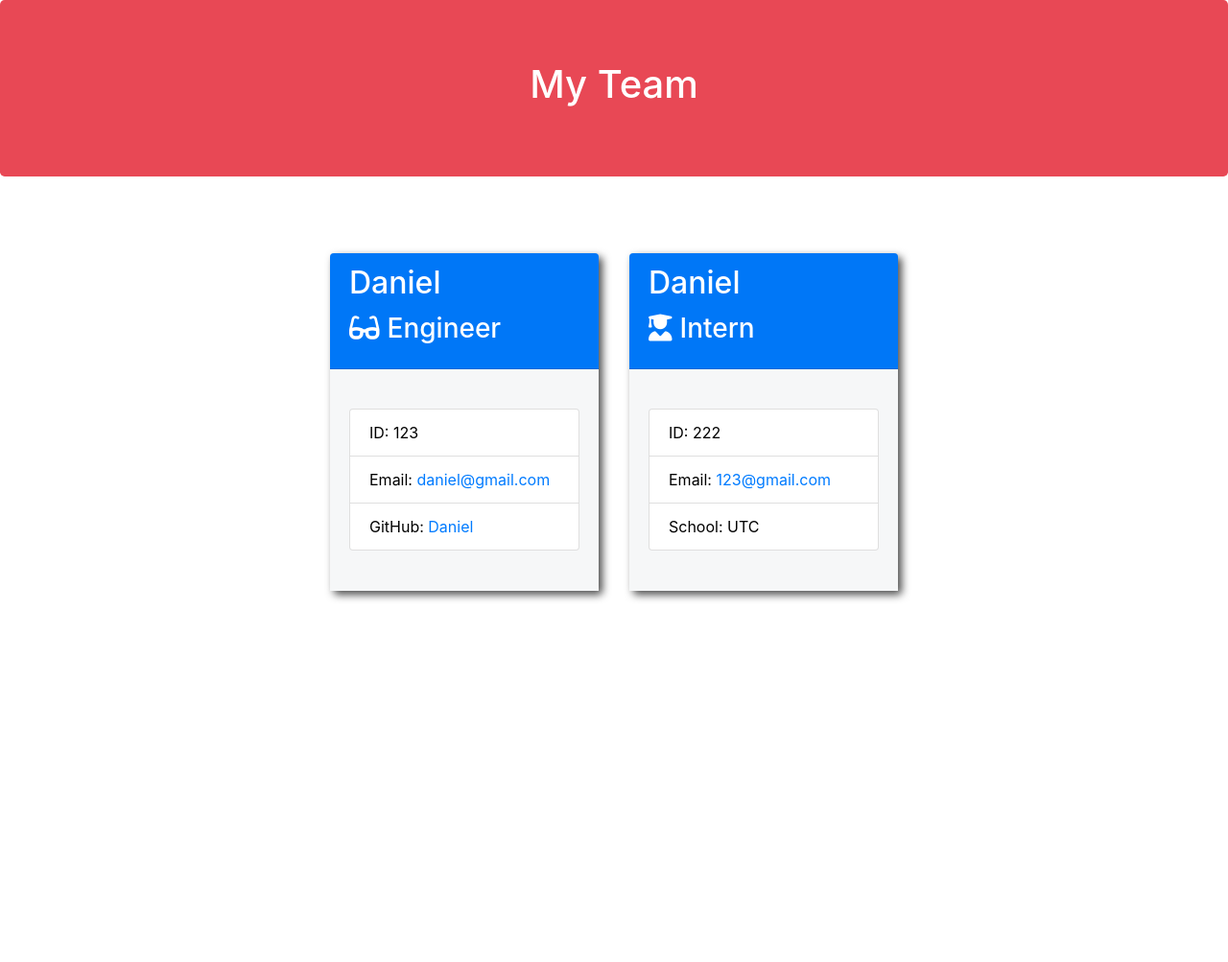
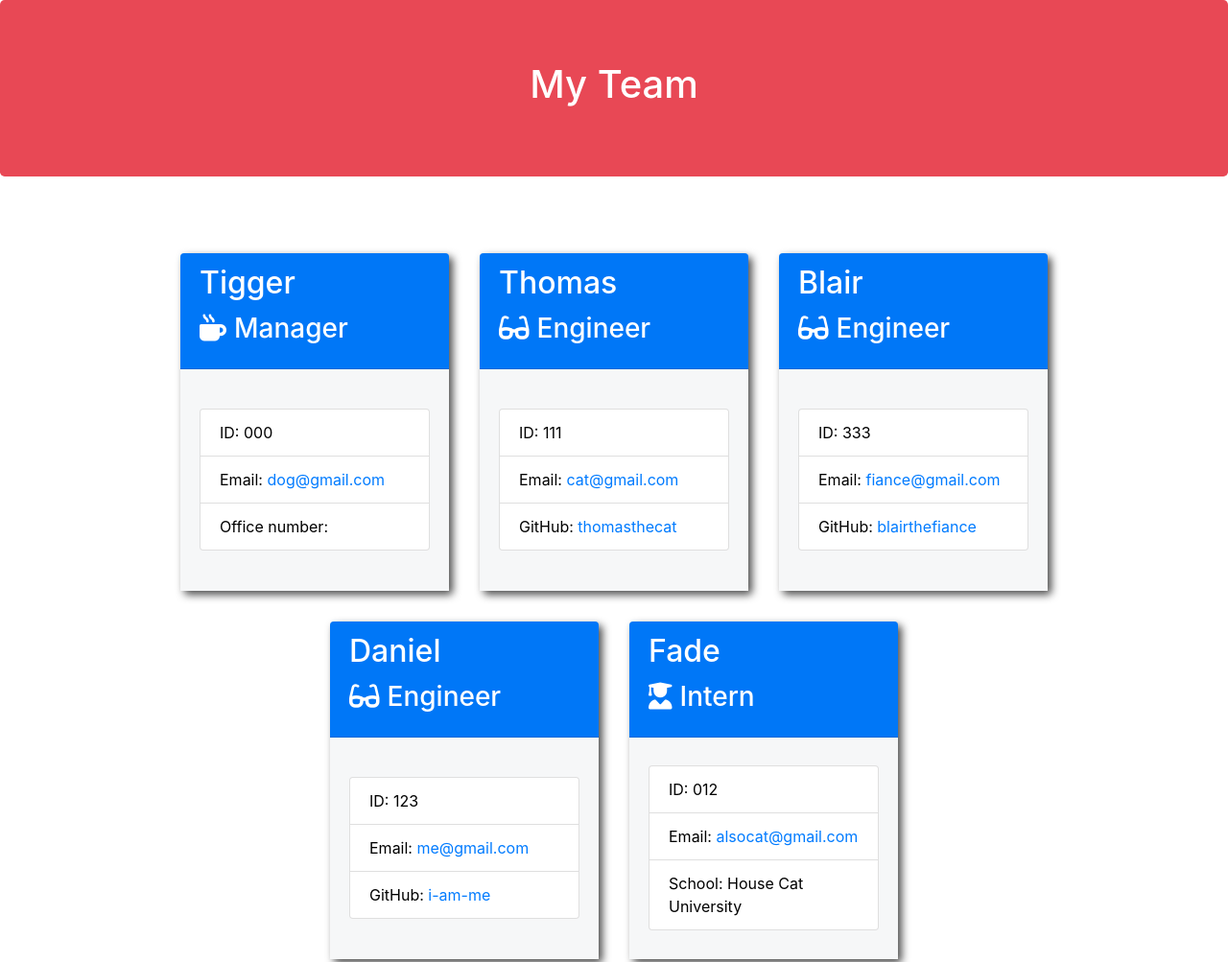
Before and after one commit to danielmiller18/team-profile-generator, a website: page output/index.html in a window 1280 px wide. Shown: the top 1003 px of the page at 96% size. Before the commit the page ends 800 px from the top, so only its background shows below. Drawn offline with nearby package versions, Linux system fonts and the light colour scheme.

Commit message:
created team and added screenshot to assets

```diff
--- a/output/index.html
+++ b/output/index.html
@@ -1,3 +1,4 @@
+
     <!DOCTYPE html>
 <html lang="en">
 
@@ -5,7 +6,7 @@
     <meta charset="UTF-8" />
     <meta name="viewport" content="width=device-width, initial-scale=1.0" />
     <meta http-equiv="X-UA-Compatible" content="ie=edge" />
-    <title>My Team Project </title>
+    <title>My Team</title>
     <link rel="stylesheet" href="https://stackpath.bootstrapcdn.com/bootstrap/4.3.1/css/bootstrap.min.css"
         integrity="sha384-ggOyR0iXCbMQv3Xipma34MD+dH/1fQ784/j6cY/iJTQUOhcWr7x9JvoRxT2MZw1T" crossorigin="anonymous">
     <link rel="stylesheet" href="style.css">
@@ -26,16 +27,42 @@
 
         <div class="card employee-card">
         <div class="card-header">
-                        <h2 class="card-title">Daniel</h2>
+            <h2 class="card-title">Tigger</h2>
+            <h3 class="card-title"><i class="fas fa-mug-hot mr-2"></i>Manager</h3>
+        </div>
+        <div class="card-body">
+            <ul class="list-group">
+                <li class="list-group-item">ID: 000</li>
+                <li class="list-group-item">Email: <a href="mailto:dog@gmail.com">dog@gmail.com</a></li>
+                <li class="list-group-item">Office number: </li>
+            </ul>
+        </div>
+    </div>
+
+        <div class="card employee-card">
+    <div class="card-header">
+        <h2 class="card-title">Thomas</h2>
         <h3 class="card-title"><i class="fas fa-glasses mr-2"></i>Engineer</h3>
     </div>
     <div class="card-body">
         <ul class="list-group">
-                            <li class="list-group-item">ID: 123</li>
-                            <li class="list-group-item">Email: <a href="mailto:daniel@gmail.com">daniel@gmail.com</a>
-                            </li>
-                            <li class="list-group-item">GitHub: <a href="https://github.com/Daniel" target="_blank"
-                                    rel="noopener noreferrer">Daniel</a></li>
+            <li class="list-group-item">ID: 111</li>
+            <li class="list-group-item">Email: <a href="mailto:cat@gmail.com">cat@gmail.com</a></li>
+            <li class="list-group-item">GitHub: <a href="https://github.com/thomasthecat" target="_blank" rel="noopener noreferrer">thomasthecat</a></li>
+        </ul>
+    </div>
+</div>
+
+        <div class="card employee-card">
+    <div class="card-header">
+        <h2 class="card-title">Blair</h2>
+        <h3 class="card-title"><i class="fas fa-glasses mr-2"></i>Engineer</h3>
+    </div>
+    <div class="card-body">
+        <ul class="list-group">
+            <li class="list-group-item">ID: 333</li>
+            <li class="list-group-item">Email: <a href="mailto:fiance@gmail.com">fiance@gmail.com</a></li>
+            <li class="list-group-item">GitHub: <a href="https://github.com/blairthefiance" target="_blank" rel="noopener noreferrer">blairthefiance</a></li>
         </ul>
     </div>
 </div>
@@ -43,13 +70,27 @@
         <div class="card employee-card">
     <div class="card-header">
         <h2 class="card-title">Daniel</h2>
+        <h3 class="card-title"><i class="fas fa-glasses mr-2"></i>Engineer</h3>
+    </div>
+    <div class="card-body">
+        <ul class="list-group">
+            <li class="list-group-item">ID: 123</li>
+            <li class="list-group-item">Email: <a href="mailto:me@gmail.com">me@gmail.com</a></li>
+            <li class="list-group-item">GitHub: <a href="https://github.com/i-am-me" target="_blank" rel="noopener noreferrer">i-am-me</a></li>
+        </ul>
+    </div>
+</div>
+
+        <div class="card employee-card">
+    <div class="card-header">
+        <h2 class="card-title">Fade</h2>
         <h3 class="card-title"><i class="fas fa-user-graduate mr-2"></i>Intern</h3>
     </div>
     <div class="card-body">
         <ul class="list-group">
-                            <li class="list-group-item">ID: 222</li>
-                            <li class="list-group-item">Email: <a href="mailto:123@gmail.com">123@gmail.com</a></li>
-                            <li class="list-group-item">School: UTC</li>
+            <li class="list-group-item">ID: 012</li>
+            <li class="list-group-item">Email: <a href="mailto:alsocat@gmail.com">alsocat@gmail.com</a></li>
+            <li class="list-group-item">School: House Cat University</li>
         </ul>
     </div>
 </div>
@@ -58,5 +99,4 @@
         </div>
     </div>
 </body>
-
 </html>
```
Also changed, not shown: assets/Capture.png.JPG (added). Lines whose indentation alone changed are shown as unchanged.
